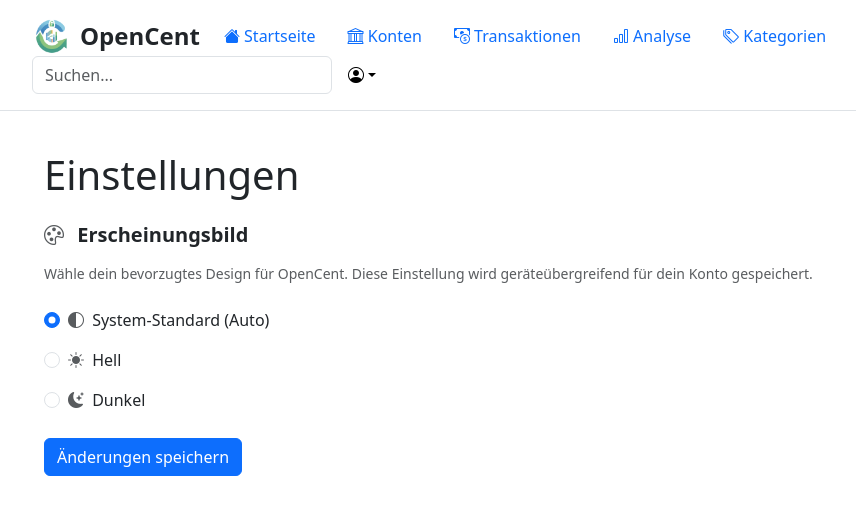
After one commit to jjk4/opencent, a Django app: page /user_settings/ in a window 1280 px wide. The commit adds this page. Shown: the top 515 px of the page, without its empty margins (50-906 px from the left). Run offline with Django 5.2, Linux system fonts and the light colour scheme; a user stored in the database is signed in; tables that the repository leaves empty hold one stand-in row (values such as "Sample post"); some libraries are stand-ins or nearby versions.

Commit message:
finalize darkmode closes #20

```diff
--- a/manager/models.py
+++ b/manager/models.py
@@ -5,6 +5,9 @@ from PIL import Image, ImageOps  # Wichtig für Bildbearbeitung
 from django.core.files.base import ContentFile
 import os
 from django.core.validators import FileExtensionValidator
+from django.contrib.auth.models import User
+from django.db.models.signals import post_save
+from django.dispatch import receiver
 
 class Transaction(models.Model):
     sender = models.ForeignKey('Account', on_delete=models.CASCADE, related_name='sent_transactions', null=False, blank=False, db_index=True)
@@ -179,3 +182,26 @@ class Category(models.Model):
 
     def __str__(self):
         return f"{self.name}"
+
+class UserSettings(models.Model):
+    THEME_CHOICES = [
+        ('auto', 'System-Standard'),
+        ('light', 'Hell'),
+        ('dark', 'Dunkel'),
+    ]
+
+    user = models.OneToOneField(User, on_delete=models.CASCADE, related_name='settings')
+
+    theme = models.CharField(max_length=10, choices=THEME_CHOICES, default='auto')
+
+    def __str__(self):
+        return f"Einstellungen von {self.user.username}"
+
+@receiver(post_save, sender=User)
+def create_user_settings(sender, instance, created, **kwargs):
+    if created:
+        UserSettings.objects.create(user=instance)
+
+@receiver(post_save, sender=User)
+def save_user_settings(sender, instance, **kwargs):
+    instance.settings.save()
--- a/manager/templates/master.html
+++ b/manager/templates/master.html
@@ -1,4 +1,5 @@
 {% load static %}
+
 <!DOCTYPE html>
 <html lang="de">
   <head>
@@ -12,16 +13,17 @@
     <link rel="stylesheet" href="https://cdn.jsdelivr.net/npm/bootstrap-icons@1.13.1/font/bootstrap-icons.min.css" />
     <script src="https://cdn.jsdelivr.net/npm/apexcharts"></script>
     <script src="https://unpkg.com/htmx.org@2.0.7"></script>
+    {% with user_theme=request.user.settings.theme|default:"auto" %}
     <script>
-      const getPreferredTheme = () => {
-        const storedTheme = localStorage.getItem('theme');
-        if (storedTheme) {
-          return storedTheme;
-        }
-        return window.matchMedia('(prefers-color-scheme: dark)').matches ? 'dark' : 'light';
-      };
-      document.documentElement.setAttribute('data-bs-theme', getPreferredTheme());
+      const userTheme = "{{ user_theme }}";
+      if (userTheme === 'auto') {
+        const sysTheme = window.matchMedia('(prefers-color-scheme: dark)').matches ? 'dark' : 'light';
+        document.documentElement.setAttribute('data-bs-theme', sysTheme);
+      } else {
+        document.documentElement.setAttribute('data-bs-theme', userTheme);
+      }
     </script>
+    {% endwith %}
   </head>
   <body>
     <header class="p-3 mb-3 border-bottom">
@@ -75,23 +77,21 @@
               });
             </script>
             <div class="d-flex align-items-center text-end">
-            <button id="theme-toggle" class="btn btn-link link-body-emphasis text-decoration-none me-3" aria-label="Dark Mode umschalten">
-              <i class="bi bi-moon-stars-fill" id="theme-icon"></i>
-            </button>
             <div class="dropdown">
               <a href="#" class="d-block link-body-emphasis text-decoration-none dropdown-toggle" data-bs-toggle="dropdown" aria-expanded="false" aria-label="Benutzermenü"><i class="bi bi-person-circle"></i></a> <ul class="dropdown-menu text-small" style="">
                 {% if user.is_authenticated %}
                   {% if request.user.is_superuser or request.user.is_staff%}
                   <li>
-                    <a class="dropdown-item" href="/admin/">Admin-Bereich</a>
+                    <a class="dropdown-item" href="/admin/"><i class="bi bi-shield-lock me-2 opacity-75"></i> Admin-Bereich</a>
                   </li>
                   {% endif %}
+                  <li><a class="dropdown-item" href="{% url 'settings' %}"><i class="bi bi-gear me-2 opacity-75"></i> Einstellungen</a></li>
                   <li>
                     <hr class="dropdown-divider" />
                   </li> <li>
                     <form method="post" action="{% url 'logout' %}">
                       {% csrf_token %}
-                      <button type="submit" class="dropdown-item">Logout</button>
+                      <button type="submit" class="dropdown-item"><i class="bi bi-box-arrow-right me-2 opacity-75"></i> Logout</button>
                     </form>
                   </li>
                 {% else %}
@@ -114,31 +114,5 @@
         </div>
       </div>
     </main>
-    <script>
-      document.addEventListener('DOMContentLoaded', () => {
-        const toggleBtn = document.getElementById('theme-toggle');
-        const themeIcon = document.getElementById('theme-icon');
-
-        const setTheme = (theme) => {
-          document.documentElement.setAttribute('data-bs-theme', theme);
-          localStorage.setItem('theme', theme);
-          if (theme === 'dark') {
-            themeIcon.classList.replace('bi-moon-stars-fill', 'bi-sun-fill');
-          } else {
-            themeIcon.classList.replace('bi-sun-fill', 'bi-moon-stars-fill');
-          }
-        };
-
-        if (document.documentElement.getAttribute('data-bs-theme') === 'dark') {
-           themeIcon.classList.replace('bi-moon-stars-fill', 'bi-sun-fill');
-        }
-
-        toggleBtn.addEventListener('click', () => {
-          const currentTheme = document.documentElement.getAttribute('data-bs-theme');
-          const newTheme = currentTheme === 'dark' ? 'light' : 'dark';
-          setTheme(newTheme);
-        });
-      });
-    </script>
   </body>
 </html>
--- /dev/null
+++ b/manager/templates/user_settings.html
@@ -0,0 +1,41 @@
+{% extends 'master.html' %}
+
+{% block content %}
+<div class="container mt-4">
+    <h1 class="mb-4">Einstellungen</h1>
+
+    <div class="row">
+        <h5 class="card-title fw-bold mb-3"><i class="bi bi-palette me-2 opacity-75"></i> Erscheinungsbild</h5>
+        <p class="text-body-secondary small mb-4">Wähle dein bevorzugtes Design für OpenCent. Diese Einstellung wird geräteübergreifend für dein Konto gespeichert.</p>
+
+        <form method="post" action="{% url 'settings' %}">
+            {% csrf_token %}
+
+            <div class="form-check mb-3">
+                <input class="form-check-input" type="radio" name="theme" id="themeAuto" value="auto"
+                        {% if settings.theme == 'auto' %}checked{% endif %}>
+                <label class="form-check-label" for="themeAuto">
+                    <i class="bi bi-circle-half me-1 opacity-75"></i> System-Standard (Auto)
+                </label>
+            </div>
+
+            <div class="form-check mb-3">
+                <input class="form-check-input" type="radio" name="theme" id="themeLight" value="light"
+                        {% if settings.theme == 'light' %}checked{% endif %}>
+                <label class="form-check-label" for="themeLight">
+                    <i class="bi bi-sun-fill me-1 opacity-75"></i> Hell
+                </label>
+            </div>
+
+            <div class="form-check">
+                <input class="form-check-input" type="radio" name="theme" id="themeDark" value="dark"
+                        {% if settings.theme == 'dark' %}checked{% endif %}>
+                <label class="form-check-label" for="themeDark">
+                    <i class="bi bi-moon-stars-fill me-1 opacity-75"></i> Dunkel
+                </label>
+            </div>
+            <button type="submit" class="btn btn-primary mt-4">Änderungen speichern</button>
+        </form>
+    </div>
+</div>
+{% endblock %}
--- a/manager/urls.py
+++ b/manager/urls.py
@@ -22,6 +22,7 @@ urlpatterns = [
     path('category_delete/<int:category_id>/', views.category_delete, name='category_delete'),
     path('search/', views.search, name='search'),
     path('quicksearch/', views.quicksearch, name='quicksearch'),
+    path('user_settings/', views.user_settings, name='settings'),
     path('charts/', views.charts, name='charts'),
     path('charts/balance_over_time/', views.chart_balance_over_time, name='chart_balance_over_time'),
     path('charts/sankey/', views.chart_sankey, name='chart_sankey'),
--- a/manager/views.py
+++ b/manager/views.py
@@ -3,7 +3,7 @@ from django.http import HttpResponse
 from django.template import loader
 from django.core.paginator import Paginator
 from django.contrib.auth.decorators import login_required
-from .models import Transaction, Account, Category, Refund
+from .models import Transaction, Account, Category, Refund, UserSettings
 from django.contrib.auth.models import User
 from .forms import TransactionForm, AccountForm, CategoryForm, TransactionSplitFormSet
 from datetime import datetime, timedelta
@@ -711,6 +711,25 @@ def quicksearch(request):
     return render(request, 'elements/quicksearch_results.html', context)
 
 @login_required
+def user_settings(request):
+    settings, created = UserSettings.objects.get_or_create(user=request.user)
+
+    if request.method == 'POST':
+        theme = request.POST.get('theme')
+        if theme in ['light', 'dark', 'auto']:
+            settings.theme = theme
+            settings.save()
+
+    context = {
+        'header_data': {
+            'title': f'Benutzereinstellungen',
+            'selected_tab': '',
+        },
+        'settings': settings
+    }
+    return render(request, 'user_settings.html', context)
+
+@login_required
 def charts(request):
     template = loader.get_template('charts/index.html')
     context = {
```
Also changed, not shown: manager/templates/charts/index.html (+111 -7 lines), manager/migrations/0029_usersettings.py (added), manager/static/charts/chart_balance_over_time.webp (deleted), manager/static/charts/chart_sankey.webp (deleted), productionfiles/charts/chart_balance_over_time.webp (deleted), productionfiles/charts/chart_sankey.webp (deleted).
